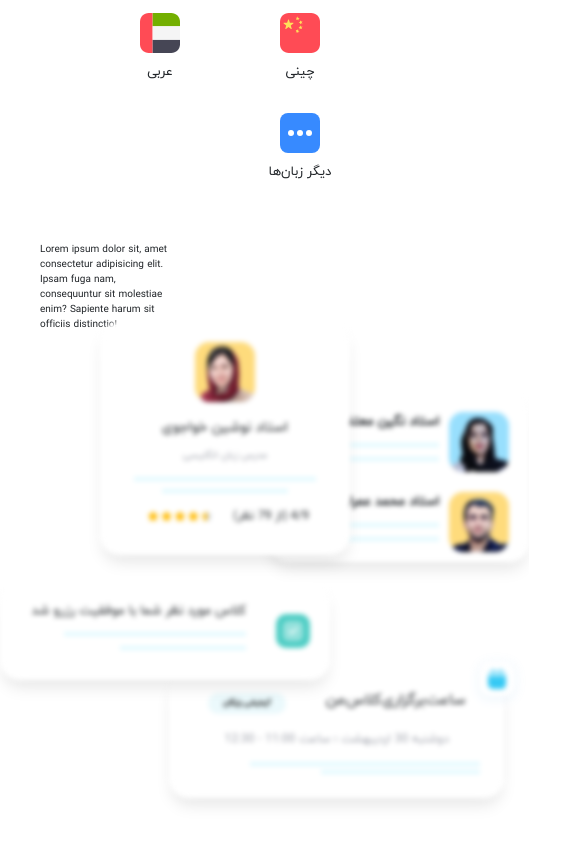
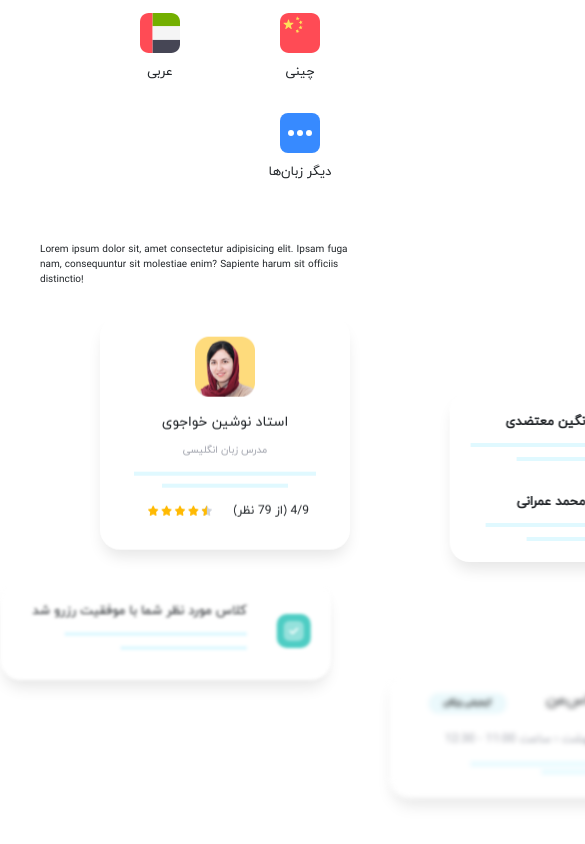
Before and after one commit to Afshar07/Oteacher-vue, a Vue app: page / in a window 390 px wide. Shown: the part 2091-2935 px from the top of the page, 585 px wide, since content can reach past the window. Built offline with nearby package versions, Linux system fonts and the light colour scheme; a web font is replaced by a local one.

Commit message:
Finish animations

```diff
--- a/src/components/LearningSteps.vue
+++ b/src/components/LearningSteps.vue
@@ -1,10 +1,10 @@
 <template>
   <div class="learning-container d-flex">
-    <div class="left-section col-5">
+    <div class="left-section col-md-5 col-sm-12">
       Lorem ipsum dolor sit, amet consectetur adipisicing elit. Ipsam fuga nam,
       consequuntur sit molestiae enim? Sapiente harum sit officiis distinctio!
     </div>
-    <div class="right-section col-7">
+    <div class="right-section col-md-7">
       <div class="teacher-name">
         <teachers-name :img="teacher1Pic" :name="teacher1Name"></teachers-name>
         <teachers-name :img="teacher2Pic" :name="teacher2Name"></teachers-name>
@@ -34,6 +34,7 @@ export default {
       teacher2Pic: require("../assets/teacher2.png"),
       teacher1Name: "استاد نگین معتضدی",
       teacher2Name: "استاد محمد عمرانی",
+      removeBlur: false,
     };
   },
 };
@@ -56,20 +57,25 @@ export default {
   background-color: #fff;
   border-radius: 20px;
   box-shadow: 0px 10px 15px -3px rgba(0, 0, 0, 0.1);
+  animation: left-right 6s ease infinite, removeBlur 18s ease 3s infinite;
 }
 .teacher-rated {
   position: absolute;
   top: 8rem;
   right: 0;
+  animation: up-down 8s ease infinite, removeBlur 10s ease 5s infinite;
 }
 .session-reservation {
   position: absolute;
   top: 31rem;
   right: -1rem;
+  animation: right-left 6s ease infinite, removeBlur 13s ease infinite;
 }
 .session-calendar {
   position: absolute;
   top: 43rem;
+  left: 4rem;
+  animation: left-right 6s ease infinite, removeBlur 15s ease 7s infinite;
 }
 
 .teacher-name,
@@ -85,4 +91,57 @@ export default {
 .session-reservation:hover {
   filter: blur(0);
 }
+@keyframes up-down {
+  0% {
+    transform: translateY(0);
+  }
+  50% {
+    transform: translateY(-3rem);
+  }
+  100% {
+    transform: translateY(0);
+  }
+}
+@keyframes left-right {
+  0% {
+    transform: translateX(0);
+  }
+  50% {
+    transform: translateX(-3rem);
+  }
+  100% {
+    transform: translateX(0);
+  }
+}
+@keyframes right-left {
+  0% {
+    transform: translateX(0);
+  }
+  50% {
+    transform: translateX(5rem);
+  }
+  100% {
+    transform: translateX(0);
+  }
+}
+@keyframes removeBlur {
+  0% {
+    filter: blur(0.25rem);
+  }
+  20% {
+    filter: blur(0);
+  }
+  40% {
+    filter: blur(0);
+  }
+  60% {
+    filter: blur(0.25rem);
+  }
+  80% {
+    filter: blur(0.25rem);
+  }
+  100% {
+    filter: blur(0.25rem);
+  }
+}
 </style>
```
